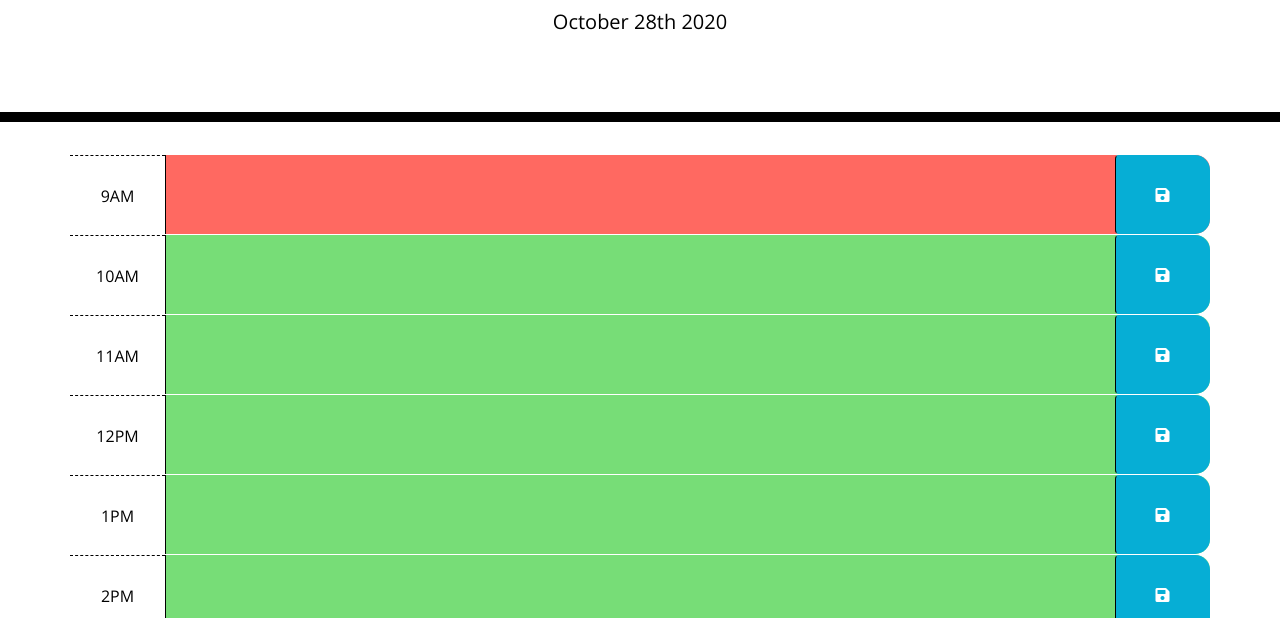
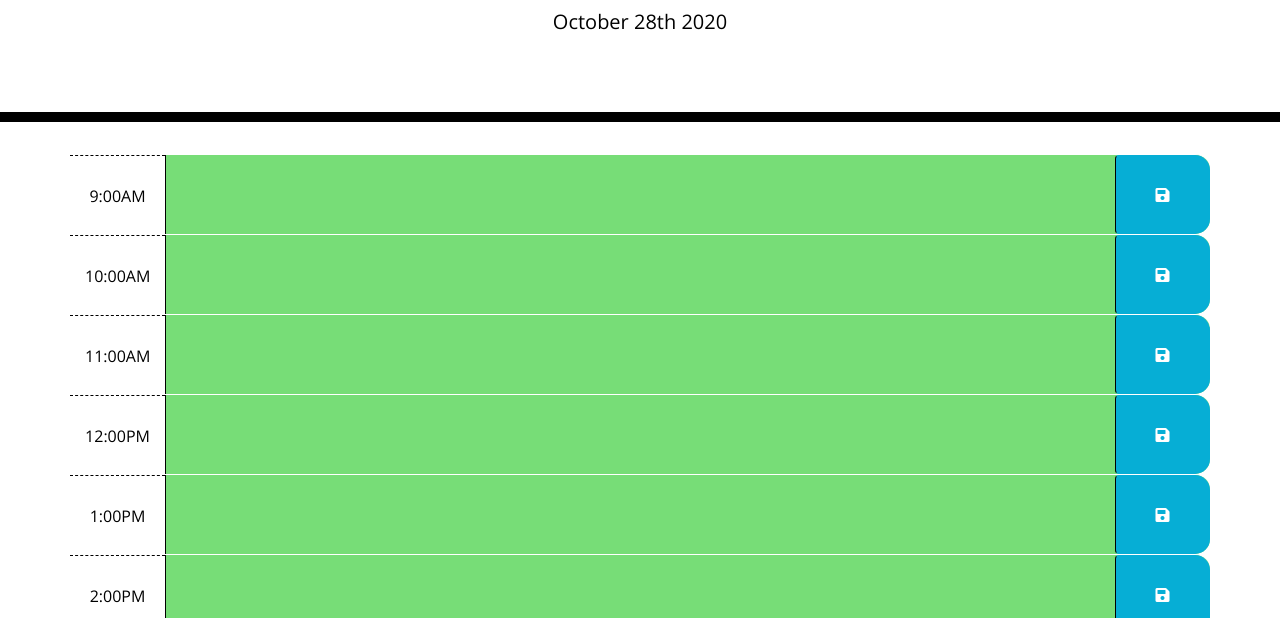
Before and after one commit to lexyrebster/Third-Party-APIs, a plain HTML site: page index.html in a window 1280 px wide. Shown: the part 182-800 px from the top of the page. Drawn offline with nearby package versions, Linux system fonts and the light colour scheme.

Commit message:
color coding time works now but local storage

```diff
--- a/index.html
+++ b/index.html
@@ -30,81 +30,81 @@
     </header>
     <div class="container">
       <!-- Timeblocks go here -->
-      <div id="hour0" class="row time-block">
+      <div id="hour9" class="row time-block">
         <div class="col-md-1 hour">
-          9AM
+          9:00AM
         </div>
         <textarea class="col-md-10 task">
         </textarea>
         <button class="btn saveBtn col-md-1"><i class="fas fa-save"></i></button>
       </div>
 
-      <div id="hour1" class="row time-block">
+      <div id="hour10" class="row time-block">
         <div class="col-md-1 hour">
-          10AM
+          10:00AM
         </div>
         <textarea class="col-md-10 task">
         </textarea>
         <button class="btn saveBtn col-md-1"><i class="fas fa-save"></i></button>
       </div>
 
-      <div id="hour2" class="row time-block">
+      <div id="hour11" class="row time-block">
         <div class="col-md-1 hour">
-          11AM
+          11:00AM
         </div>
         <textarea class="col-md-10 task">
         </textarea>
         <button class="btn saveBtn col-md-1"><i class="fas fa-save"></i></button>
       </div>
 
-      <div id="hour3" class="row time-block">
+      <div id="hour12" class="row time-block">
         <div class="col-md-1 hour">
-          12PM
+          12:00PM
         </div>
         <textarea class="col-md-10 task">
         </textarea>
         <button class="btn saveBtn col-md-1"><i class="fas fa-save"></i></button>
       </div>
 
-      <div id="hour4" class="row time-block">
+      <div id="hour13" class="row time-block">
         <div class="col-md-1 hour">
-          1PM
+          1:00PM
         </div>
         <textarea class="col-md-10 task">
         </textarea>
         <button class="btn saveBtn col-md-1"><i class="fas fa-save"></i></button>
       </div>
 
-      <div id="hour5" class="row time-block">
+      <div id="hour14" class="row time-block">
         <div class="col-md-1 hour">
-          2PM
+          2:00PM
         </div>
         <textarea class="col-md-10 task">
         </textarea>
         <button class="btn saveBtn col-md-1"><i class="fas fa-save"></i></button>
       </div>
 
-      <div id="hour6" class="row time-block">
+      <div id="hour15" class="row time-block">
         <div class="col-md-1 hour">
-          3PM
+          3:00PM
         </div>
         <textarea class="col-md-10 task">
         </textarea>
         <button class="btn saveBtn col-md-1"><i class="fas fa-save"></i></button>
       </div>
 
-      <div id="hour7" class="row time-block">
+      <div id="hour16" class="row time-block">
         <div class="col-md-1 hour">
-          4PM
+          4:00PM
         </div>
         <textarea class="col-md-10 task">
         </textarea>
         <button class="btn saveBtn col-md-1"><i class="fas fa-save"></i></button>
       </div>
 
-      <div id="hour8" class="row time-block">
+      <div id="hour17" class="row time-block">
         <div class="col-md-1 hour">
-          5PM
+          5:00PM
         </div>
         <textarea class="col-md-10 task">
         </textarea>
--- a/jquery.js
+++ b/jquery.js
@@ -5,15 +5,20 @@
 // 3) Be able to input data
 // 4) Store in local storage -- have the input information stay
 
+$(document).ready(function() {
+
+
+    // Displaying of Current Day in the head
+    $("#currentDay").text(moment().format("MMMM Do YYYY"));
 
      // setting up value for each hour //
      function hourTracker() {
         // using third party API //
-        let currentHour = moment().hour();
+            var currentHour = moment().hour();
         // setting a loop up for time-block //
                 $(".time-block").each(function(){
                     // giving the blockHour an actual number & dividing hour string into an array //
-                let blockHour = parseInt($(this).attr("id").split("hour")[1]);
+                    var blockHour = parseInt($(this).attr("id").split("hour")[1]);
 
         // Color-coordinating hours (connecting CSS file to display on page through if and else statements)
                 if (blockHour < currentHour){
@@ -34,27 +39,28 @@ function hourTracker() {
 
                 })
             // calling the function //
-        } hourTracker();
+                    }
 
-$(document).ready(function() {
-    // Displaying of Current Day in the head
-        $("#currentDay").text(moment().format("MMMM Do YYYY"));
+                    hourTracker();
         // Giving the save button a click event listener
-        $(".saveBtn").on("click", function (){
-            //setting data input to the save button
+        $(".saveBtn").on("click", function () {
+
+            //trying to put an attribute to the save button but idk it's not working for me
+            var text = $(this).siblings(".task").val();
+            var time = $(this).parent().attr("id");
 
             // Setting items (input text and time) into local storage
             localStorage.setItem(time, text);
         })
+
         // Retrieving value from each hour from local storage
-        $("#hour0 .task").val(localStorage.getItem(hour0));
-        $("#hour1 .task").val(localStorage.getItem(hour1));
-        $("#hour2 .task").val(localStorage.getItem(hour2));
-        $("#hour3 .task").val(localStorage.getItem(hour3));
-        $("#hour4 .task").val(localStorage.getItem(hour4));
-        $("#hour5 .task").val(localStorage.getItem(hour5));
-        $("#hour6 .task").val(localStorage.getItem(hour6));
-        $("#hour7 .task").val(localStorage.getItem(hour7));
-        $("#hour8 .task").val(localStorage.getItem(hour8));
-
-    });
+        $("#hour9 .task").val(localStorage.getItem(hour9));
+        $("#hour10 .task").val(localStorage.getItem(hour10));
+        $("#hour11 .task").val(localStorage.getItem(hour11));
+        $("#hour12 .task").val(localStorage.getItem(hour12));
+        $("#hour13 .task").val(localStorage.getItem(hour13));
+        $("#hour14 .task").val(localStorage.getItem(hour14));
+        $("#hour15 .task").val(localStorage.getItem(hour15));
+        $("#hour16 .task").val(localStorage.getItem(hour16));
+        $("#hour17 .task").val(localStorage.getItem(hour17));
+})
```
Lines whose indentation alone changed are shown as unchanged.
